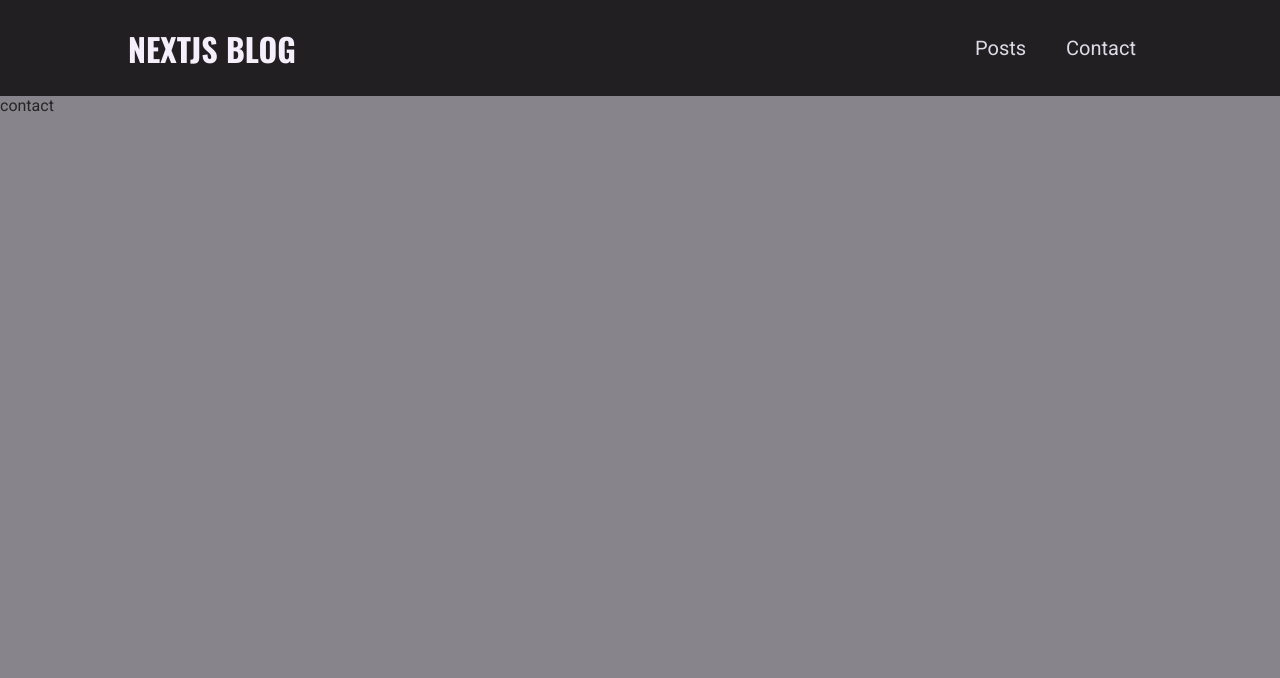
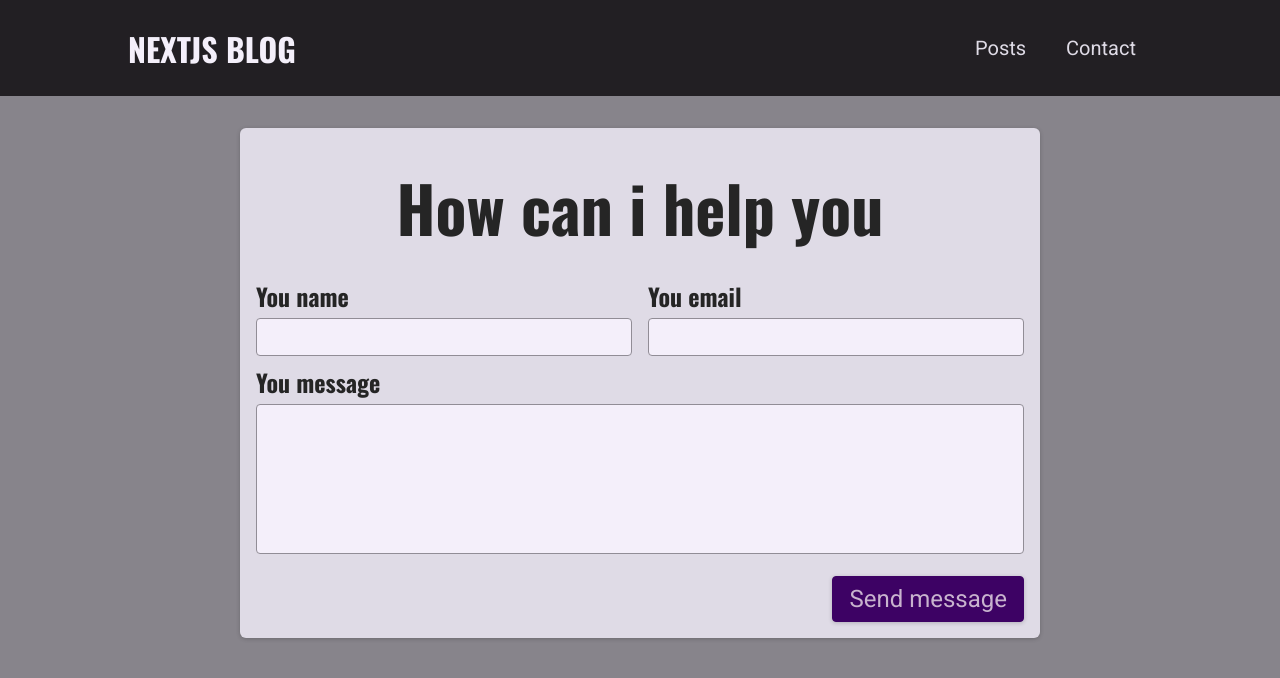
Before and after one commit to mybeon/nextjs-nextauth-mongodb, a Next.js app: page /contact in a window 1280 px wide. Shown: the top 678 px of the page. Built offline with nearby package versions, Linux system fonts and the light colour scheme.

Commit message:
renderd contact page

```diff
--- /dev/null
+++ b/components/contact/ContactForm.tsx
@@ -0,0 +1,35 @@
+import React from "react";
+import styles from "./contact-form.module.css";
+
+type Props = {
+  children?: React.ReactNode;
+};
+
+const ContactForm = (props: Props) => {
+  return (
+    <section className={styles.contact}>
+      <h1>How can i help you</h1>
+      <form className={styles.form}>
+        <div className={styles.controls}>
+          <div className={styles.control}>
+            <label htmlFor="name">You name</label>
+            <input type="text" id="name" required />
+          </div>
+          <div className={styles.control}>
+            <label htmlFor="email">You email</label>
+            <input type="email" id="email" required />
+          </div>
+        </div>
+        <div className={styles.control}>
+          <label htmlFor="message">You message</label>
+          <textarea id="message" rows={5}></textarea>
+        </div>
+        <div className={styles.actions}>
+          <button>Send message</button>
+        </div>
+      </form>
+    </section>
+  );
+};
+
+export default ContactForm;
--- /dev/null
+++ b/components/contact/contact-form.module.css
@@ -0,0 +1,73 @@
+.contact {
+  margin: var(--size-8) auto;
+  border-radius: 6px;
+  background-color: var(--color-grey-100);
+  width: 90%;
+  max-width: 50rem;
+  padding: var(--size-4);
+  box-shadow: 0 1px 4px rgba(0, 0, 0, 0.2);
+  font-size: var(--size-6);
+}
+
+.contact h1 {
+  font-size: var(--size-8);
+  margin: var(--size-4) 0;
+  text-align: left;
+}
+
+.form label {
+  display: block;
+  font-family: "Oswald", sans-serif;
+  font-weight: bold;
+  margin: var(--size-2) 0 var(--size-1) 0;
+}
+
+.form input,
+.form textarea {
+  font: inherit;
+  padding: var(--size-1);
+  border-radius: 4px;
+  width: 100%;
+  border: 1px solid var(--color-grey-400);
+  background-color: var(--color-grey-50);
+  resize: none;
+}
+
+.controls {
+  display: flex;
+  column-gap: 1rem;
+  flex-wrap: wrap;
+}
+
+.control {
+  flex: 1;
+  min-width: 10rem;
+}
+
+.actions {
+  margin-top: var(--size-4);
+  text-align: right;
+}
+
+.form button {
+  font: inherit;
+  cursor: pointer;
+  background-color: var(--color-primary-700);
+  border: 1px solid var(--color-primary-700);
+  padding: var(--size-2) var(--size-4);
+  border-radius: 4px;
+  color: var(--color-primary-50);
+  box-shadow: 0 1px 4px rgba(0, 0, 0, 0.2);
+}
+
+.form button:hover {
+  background-color: var(--color-primary-500);
+  border-color: var(--color-primary-500);
+}
+
+@media (min-width: 768px) {
+  .contact h1 {
+    font-size: var(--size-16);
+    text-align: center;
+  }
+}
--- a/pages/contact.tsx
+++ b/pages/contact.tsx
@@ -1,11 +1,12 @@
 import React from "react";
+import ContactForm from "../components/contact/ContactForm";
 
 type Props = {
   children?: React.ReactNode;
 };
 
 const contact = (props: Props) => {
-  return <div>contact</div>;
+  return <ContactForm />;
 };
 
 export default contact;
```
